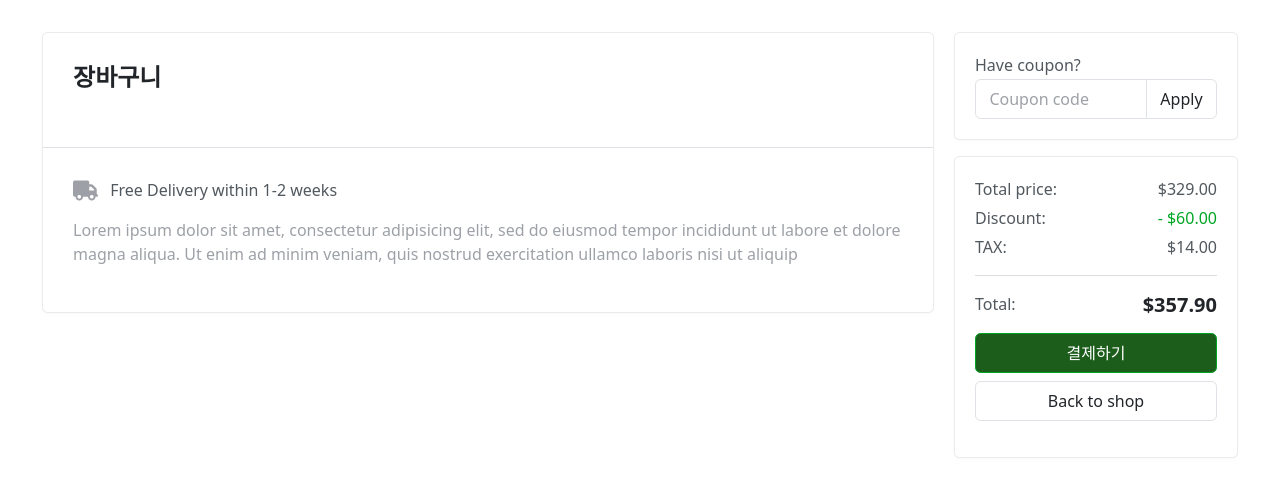
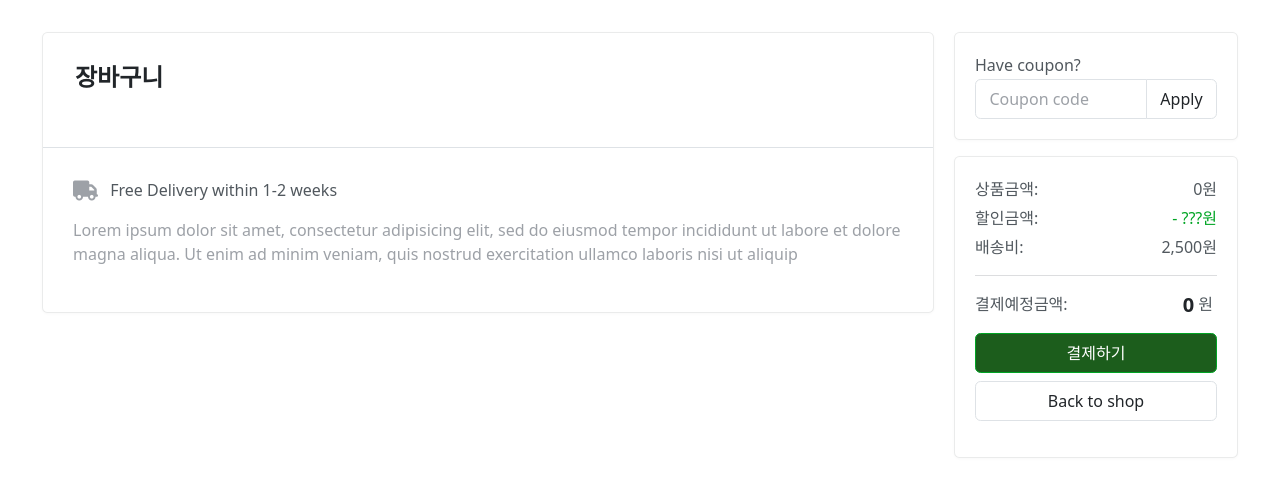
Before and after one commit to JJJeong123/ttt, a Django app: page /mypage/cart in a window 1280 px wide; the page is wider, and only the part inside the window is pictured. Shown: the part 110-607 px from the top of that part. Run offline with Django 4.2, Linux system fonts and the light colour scheme; a user stored in the database is signed in; tables that the repository leaves empty hold one stand-in row (values such as "Sample post"); parts of the project's set-up code (start-up, migrations or seed data) failed here and were passed over; some libraries are stand-ins or nearby versions.

Commit message:
Fix total price to be updated according to the values of touchspin

```diff
--- a/mypage/templates/cart.html
+++ b/mypage/templates/cart.html
@@ -15,17 +15,20 @@
   <div class="row mt-5">
     <div class="col-lg-9">
       <div class="card">
-        <div class="content-body">
-          <h4 class="card-title mb-4">장바구니</h4>
+        <div class="content-body px-3">
+          <h4 class="card-title mb-4 px-3">장바구니</h4>
           <div id="cart-table">
             {% if products %}
             {% load humanize %}
             {% for p in products %}
               {% for m in main_imgs %}
                 {% if forloop.counter == forloop.parentloop.counter %}
-                <article class="row gy-3 mb-4">
+                <article class="row gy-3 mb-4" id="cart-article">
                   <div class="col-lg-5">
-                    <figure class="itemside me-lg-5">
+                    <figure class="itemside me-lg-5" id="cart-figure">
+                      <div id="checkbox">
+                        <input type="checkbox" checked>
+                      </div>
                       <div class="aside"><img src="{{m.main_img.url}}" class="img-lg img-thumbnail mr-3"></div>
                       <figcaption class="info pt-1">
                         <a href="#" class="title">{{p.product__name}}</a>
@@ -33,18 +36,18 @@
                       </figcaption>
                     </figure>
                   </div>
-                  <div class="col-auto">
+                  <div class="col-auto pt-1">
                     <div class="input-group input-spinner touchspin">
                       <input type="text" class="form-control" name="amount" value="{{p.amount}}" onchange="updateAmount(this, '{{p.product__id}}');">
                     </div>
                   </div>
-                  <div class="col-lg-2 col-sm-4 col-6">
+                  <div class="col-lg-2 col-sm-4 col-6 pt-1">
                     <div class="price-wrap lh-sm">
-                      <var class="price h6">{{p.total | intcomma}}원</var>  <br>
+                      <var class="price h6" id="price-{{p.product__id}}" value="{{p.total}}" price="{{p.product__price}}">{{p.total | intcomma}}원</var>  <br>
                       <small class="text-muted"> {{p.product__price | intcomma}}원 / per item </small>
                     </div> <!-- price-wrap .// -->
                   </div>
-                  <div class="col-lg col-sm-4">
+                  <div class="col-lg col-sm-4 pt-1">
                     <div class="float-lg-end">
                       <a href="#" class="btn btn-light text-danger" id="{{p.cart__id}}" value="{{p.product__id}}" onclick="deleteFromCart(this)"><i class="fa fa-trash"></i></a>
                     </div>
@@ -84,21 +87,22 @@
       <div class="card">
         <div class="card-body">
           <dl class="dlist-align">
-            <dt>Total price:</dt>
-            <dd class="text-end"> $329.00</dd>
+            <dt>상품금액:</dt>
+            <dd class="text-end" id="total">{{ total_price | intcomma }}원</dd>
           </dl>
           <dl class="dlist-align">
-            <dt>Discount:</dt>
-            <dd class="text-end text-success"> - $60.00 </dd>
+            <dt>할인금액:</dt>
+            <dd class="text-end text-success"> - ???원</dd>
           </dl>
           <dl class="dlist-align">
-            <dt>TAX:</dt>
-            <dd class="text-end"> $14.00 </dd>
+            <dt>배송비:</dt>
+            <dd class="text-end"> 2,500원</dd>
           </dl>
           <hr>
           <dl class="dlist-align">
-            <dt>Total:</dt>
-            <dd class="text-end text-dark h5"> $357.90 </dd>
+            <dt>결제예정금액:</dt>
+            <dd class="text-end text-dark h5" id="total_price">{{ total_price | intcomma }}</dd>
+            <span class="mx-1">원</span>
           </dl>
 
           <div class="d-grid gap-2 my-3">
--- a/mypage/views/cart_views.py
+++ b/mypage/views/cart_views.py
@@ -22,6 +22,7 @@
         context={}
         products=[]
         main_imgs=[]
+        total_price=0
 
         if(doesCartExist is False):
             return render(request, 'cart.html',  context)
@@ -34,17 +35,21 @@
                 'product__price', 'amount', 'product__id', 'cart__id').annotate(total=Cast(F('amount') * F('product__price'), IntegerField())))
             main_imgs.append(Product.objects.get(id=p))
 
+        for p in products:
+            total_price=total_price+p.get('total')
+
         #context['products']=zip(products, main_imgs)
         context['main_imgs']=main_imgs
         context['products']=products
+        context['total_price']=total_price
 
         return render(request, 'cart.html',  context)
 
-    def put(self, request: HttpRequest, *args, **kwargs):
+    def delete(self, request: HttpRequest, *args, **kwargs):
         context={}
-        request.PUT = json.loads(request.body)
+        request.DELETE = json.loads(request.body)
 
-        product_id = request.PUT.get('product_id')
+        product_id = request.DELETE.get('product_id')
         cart_id = request.GET.get('cart_id')
 
         CartProduct.objects.filter(cart=cart_id, product=product_id).update(
@@ -54,3 +59,18 @@
         context['success']=True
 
         return JsonResponse(context, content_type='application/json')
+
+    def put(self, request: HttpRequest, *args, **kwargs):
+        context={}
+        request.PUT = json.loads(request.body)
+
+        cart_id=list(Cart.objects.filter(member__user_id=request.user.id).values_list('id', flat=True))[0]
+        product_id = request.PUT.get('product_id')
+        amount = request.PUT.get('amount')
+
+        CartProduct.objects.filter(cart=cart_id, product=product_id).update(
+            amount=amount,
+        )
+        context['success']=True
+
+        return JsonResponse(context, content_type='application/json')
--- a/mypage/views/like_views.py
+++ b/mypage/views/like_views.py
@@ -81,8 +81,7 @@
 
         product_id = request.PUT.get('product_id')
         liked_id = list(Liked.objects.filter(member__user_id=request.user.id).values_list('id'))[0]
-        print(product_id)
-        print(liked_id)
+
         LikedProduct.objects.filter(liked=liked_id, product=product_id).update(
             deleteflag='1',
             updated_at=datetime.now(),
--- a/static/assets/css/product.css
+++ b/static/assets/css/product.css
@@ -229,3 +229,14 @@
   background-color: #f9f9f9;
   border-color: #dee2e6;
 }
+#checkbox {
+  display: flex;
+  align-items:center;
+  margin-right: 10px;
+}
+#checkbox input {
+  transform: scale(1.3);
+}
+#checkbox input[type="checkbox"]:checked +span {
+  background-color: #1c5d1c;
+}
--- a/static/jsmeta/mypage/script_cart.js
+++ b/static/jsmeta/mypage/script_cart.js
@@ -7,7 +7,7 @@
 
     const url = '/mypage/cart?cart_id=' + encodeURIComponent(cart_id);
     const response = await fetch(url, {
-        method: 'PUT',
+        method: 'DELETE',
         headers: {'X-CSRFToken': getCookie('csrftoken')},
         body: JSON.stringify({
           product_id: elem.getAttribute('value'),
@@ -23,3 +23,49 @@
         $("#cart-table").load(location.href + " #cart-table");
     }
 };
+
+//Update the number of items in cart in database
+async function updateAmount(elem, product_id) {
+  const amount = elem.value;
+
+  const url = '/mypage/cart';
+  const response = await fetch(url, {
+      method: 'PUT',
+      headers: {'X-CSRFToken': getCookie('csrftoken')},
+      body: JSON.stringify({
+        product_id: product_id,
+        amount: amount,
+    })
+  })
+  .catch((error) => {
+      alert(error);
+  });
+
+  const result = await response.json();
+
+  if(result.success){
+    updatePrice(product_id, amount);
+  }
+
+}
+
+//Update price with new amount
+async function updatePrice(product_id, amount){
+
+  let price = document.getElementById('price-'+product_id);
+  let new_price = parseInt(price.getAttribute('price'))*amount;
+
+  price.innerText = new_price.toLocaleString() + '원';
+  price.setAttribute('value', new_price);
+
+  let total_price=0;
+
+  let elements = document.getElementsByClassName("price");
+  [].map.call(elements, function(elem) {
+    total_price+=parseInt(elem.getAttribute('value'));
+  });
+
+  document.getElementById('total').innerText=total_price.toLocaleString();
+  document.getElementById('total_price').innerText=total_price.toLocaleString();
+
+}
```
